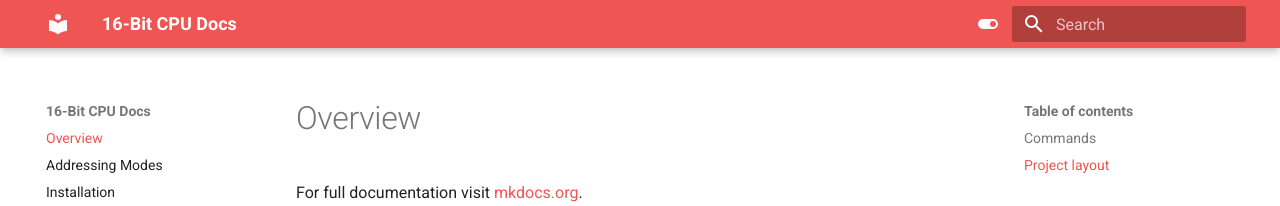
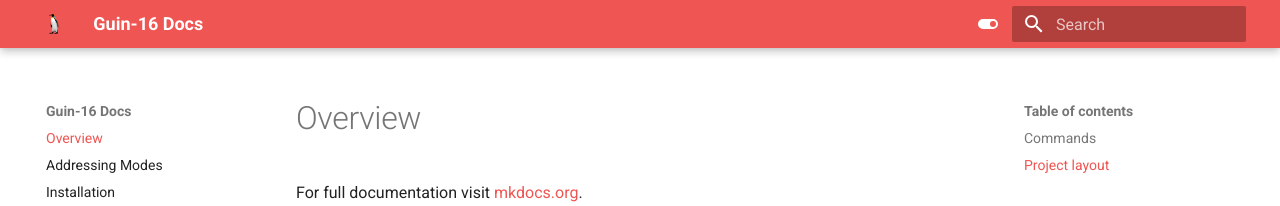
Before and after one commit to shogrenjacob/16-bit-cpu, an MkDocs documentation site: the page built from docs/index.md, in a window 1280 px wide. Shown: the top 206 px of the page. Built offline with MkDocs 1.6.1 and Material for MkDocs 9.7.7, drawn with Linux system fonts in a browser that asks for light colours.

Commit message:
docs tweaks

```diff
--- a/mkdocs.yml
+++ b/mkdocs.yml
@@ -1,6 +1,8 @@
-site_name: 16-Bit CPU Docs
+site_name: Guin-16 Docs
 theme:
   name: material
+  logo: imgs/guin.png
+  favicon: imgs/guin.png
   extra_css:
   - style.css
   palette:
```
Also changed, not shown: docs/imgs/guin.png (added).
